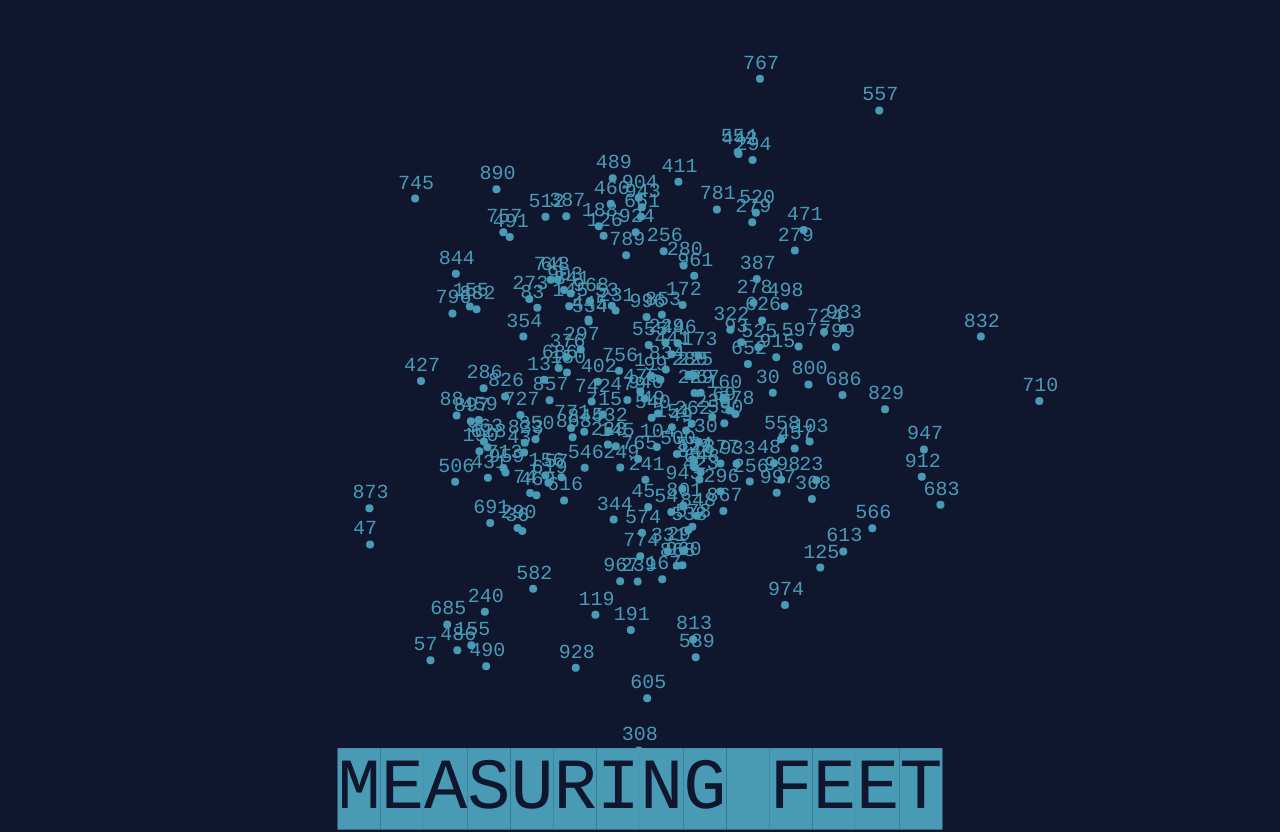
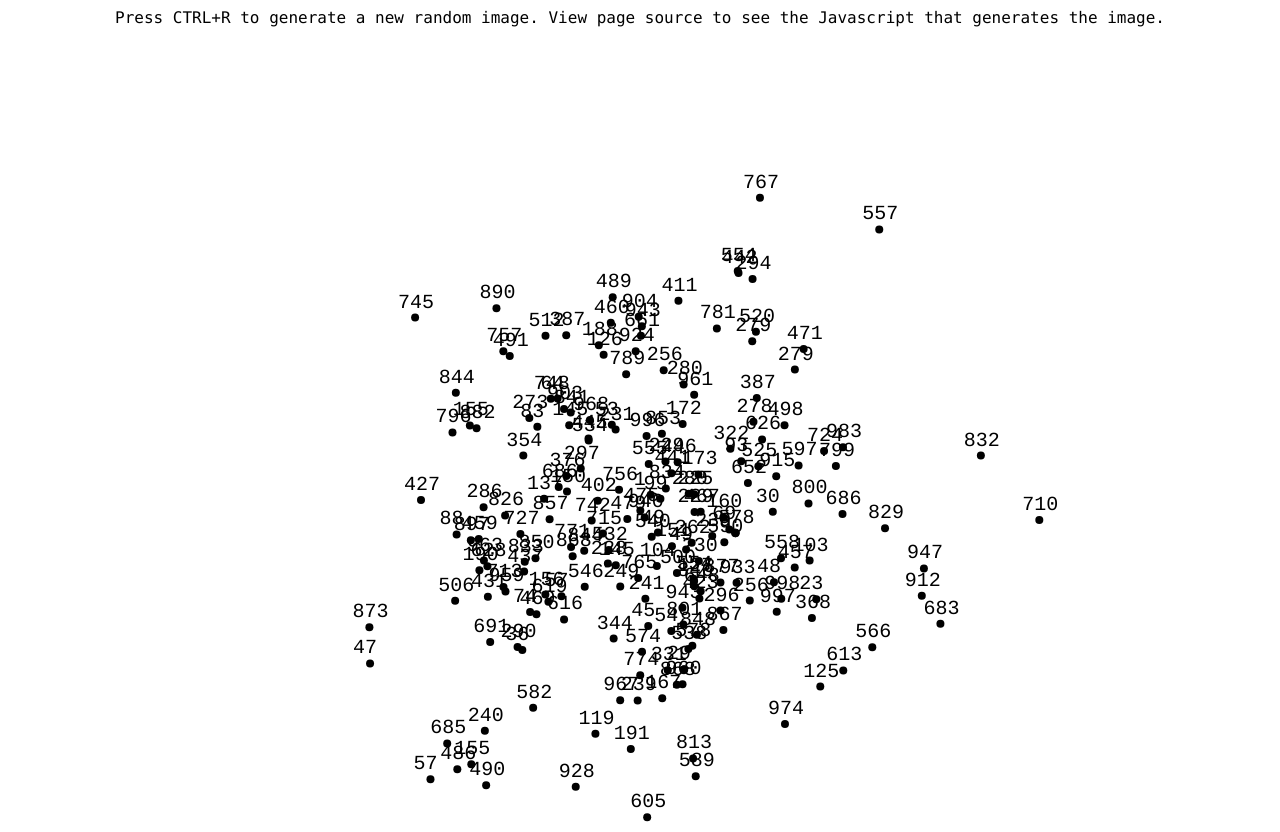
Before and after one commit to mabur/generative_art, a plain HTML site: page progress.html in a window 1280 px wide. Shown: the top 832 px of the page. Drawn offline with Linux system fonts and the light colour scheme.

Commit message:
Make progress.html minimalistic

```diff
--- a/progress.html
+++ b/progress.html
@@ -1,9 +1,12 @@
-<!DOCTYPE html>
-<html>
+<html style="text-align: center;">
 <head>
-<title>Progress</title>
-<meta charset="utf-8"/>
-<script type="application/javascript">
+<meta charset="UTF-8">
+<link rel="stylesheet" type="text/css" href="style.css">
+<title>progress</title>
+</head>
+<body>
+<script src="header.js"></script>
+<script>
 const WIDTH = 1000;
 const HEIGHT = 1200;
 const NUM_POINTS = 200;
@@ -12,7 +15,7 @@ const CY = HEIGHT / 2;
 const POINT_RADIUS = 4;
 const SPHERE_RADIUS = 300;
 const POINT_FONT = '20px courier';
-const COLOR = "#499BB5";//"#E1706E";
+const COLOR = "black";
 
 var points = new Array(NUM_POINTS);
 var numbers = new Array(NUM_POINTS);
@@ -46,14 +49,6 @@ function normal()
     return (sum - NUM_SAMPLES / 2) / (NUM_SAMPLES / 2);
 }
 
-function sampleCircle(r)
-{
-    x = normal();
-    y = normal();
-    n = Math.sqrt(x * x + y * y) / r;
-    return [x / n, y / n];
-}
-
 function sampleSphere(r)
 {
     x = normal();
@@ -81,19 +76,7 @@ function draw()
 
     angle = 0.0002 * time.getTime();
 
-    context.font = '72px courier';
-    const text_width = context.measureText("MEASURING FEET").width;
-    //const text_height = parseInt(context.font, 10);
-    const text_x = CX - text_width / 2;
-    const text_y = 2 * SPHERE_RADIUS + 200;
-
     context.fillStyle = '#f50';
-
-    //context.fillRect(text_x, text_y-text_height, text_width, text_height);
-    context.fillStyle = COLOR;
-    context.fillText("██████████████", text_x, text_y);
-    context.fillStyle = "#10162E";
-    context.fillText("MEASURING FEET", text_x, text_y);
     context.fillStyle = COLOR;
 
     for(var i = 0; i < points.length; i++)
@@ -106,46 +89,10 @@ function draw()
         yp = y + SPHERE_RADIUS + 100;
 
         context.font = POINT_FONT;
-        context.fillText(numbers[i], xp - 17, yp - 10);
+        const number = (numbers[i] + Math.round(0.05 * time.getMilliseconds())) % 1000;
+        context.fillText(number, xp - 17, yp - 10);
         drawCircle(context, xp, yp, POINT_RADIUS);
     }
-
-    const wave_x = text_x;
-    const wave_y = text_y + 120;
-    const STEPS = 64;
-    const A = 50;
-    const sx = 1.0 / (STEPS + 1) * text_width;
-    const sa = 1.0 / (STEPS + 1) * 4.0 * Math.PI;
-
-    var y1 = A * Math.sin((0) * sa + angle*10);
-    var y2 = A * Math.sin((STEPS) * sa + angle*10);
-
-    //drawCircle(context, wave_x,              wave_y + y1, POINT_RADIUS);
-    //drawCircle(context, wave_x + text_width, wave_y + y2, POINT_RADIUS);
-
-    context.beginPath();
-    context.setLineDash([]);
-    context.strokeStyle = COLOR;
-    context.setLineDash([5,15]);
-    context.lineWidth = 3;
-
-    for (i = 0; i <= STEPS; i++)
-    {
-
-        var x1 = (i + 0) * sx;
-        var x2 = (i + 1) * sx;
-        var y1 = A * Math.sin((i + 0) * sa + angle*10);
-        var y2 = A * Math.sin((i + 1) * sa + angle*10);
-        context.moveTo(wave_x + x1, wave_y + y1);
-        context.lineTo(wave_x + x2, wave_y + y2);
-    }
-
-    context.moveTo(wave_x,              wave_y - A);
-    context.lineTo(wave_x + text_width, wave_y - A);
-    context.moveTo(wave_x,              wave_y);
-    context.lineTo(wave_x + text_width, wave_y);
-    context.moveTo(wave_x,              wave_y + A);
-    context.lineTo(wave_x + text_width, wave_y + A);
 
     context.stroke();
 
@@ -153,9 +100,6 @@ function draw()
 }
 init();
 </script>
-</head>
-<body bgcolor="#10162E">
-<center>
 <canvas id="canvas" width="1000" height="1200"></canvas>
 </body>
 </html>
```
